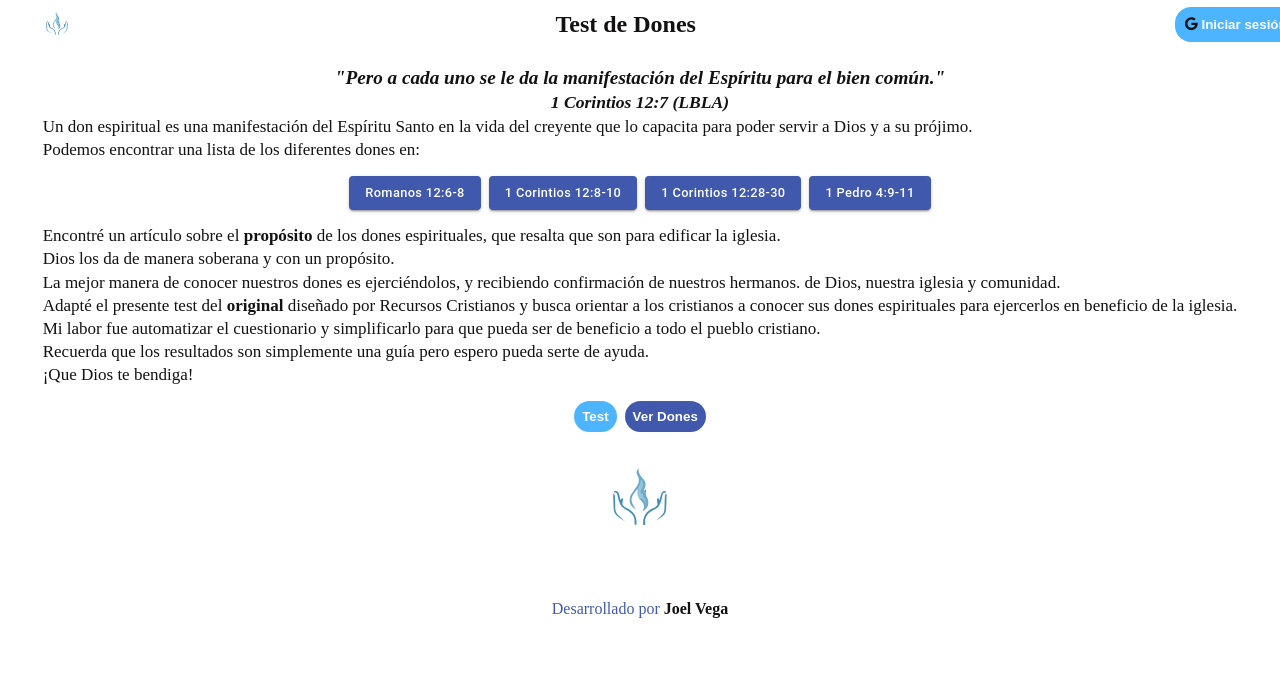
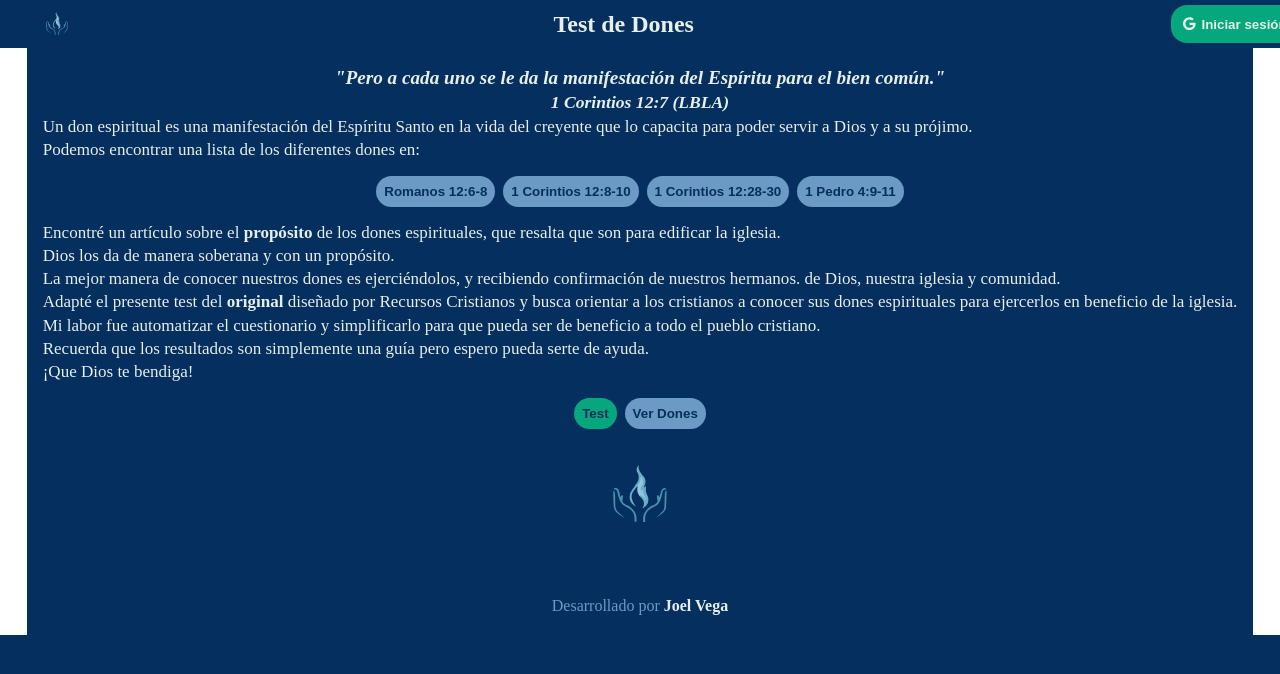
Before and after one commit to joel5vega/dones, a React (Create React App) app: page /dones/test in a window 1280 px wide. Shown: the top 674 px of the page. Built offline with nearby package versions, Linux system fonts and the light colour scheme.

Commit message:
change color

```diff
--- a/src/app.css
+++ b/src/app.css
@@ -7,13 +7,21 @@
   list-style: none;
   text-decoration: none;
   color: var(--primario);
+  background-color: var(--fondo);
 }
 :root {
+  --primario: #e6efe9;
+  --fondo: #052f5f;
+  --activo: #06a77d;
+  --informacion: #6b9ac4;
+  --resaltar:#FBAF00;
+}
+/* :root {
   --primario: #131112;
   --fondo: white;
   --activo: #4db5ff;
   --informacion: #4059ad;
-}
+} */
 
 .body {
   background: var(--fondo);
@@ -37,6 +45,9 @@
   justify-content: center;
   padding: 1rem;
   flex-wrap: wrap;
+}
+.boton-info{
+  color:var(--primario);
 }
 .versiculo {
   font-size: 1.2rem;
@@ -119,6 +130,7 @@
   max-width: 100px;
 }
 .results {
+
   display: flex;
   flex-direction: column;
   align-items: center;
@@ -128,10 +140,19 @@
 }
 .result-graphic {
   max-height: fit-content;
-  /* border:#0a3f64 1px solid; */
+  background-color: transparent;
+
+}
+.spider{
+  max-width: 100%;
+  max-height: 100%;
+  background-color: transparent;
+  /* border:#6b9ac4 1px solid; */
+  z-index: 1;
 }
 .results .dones {
-  margin-top: -3rem;
+  margin-top: -1rem;
+  /* z-index: 10; */
 }
 .justify-right {
   text-align: right;
@@ -180,8 +201,8 @@
   width: 50px;
   height: 50px;
   padding: 5px;
-  /* border-radius: 50%; */
-  background-color: var(--fondo);
+  border-radius: 50%;
+  background-color: var(--resaltar);
 }
 
 .don .don-definition p {
@@ -216,7 +237,7 @@
 }
 .boton-parte {
   margin: 2px;
-  color:var(--fondo);
+  background-color: var(--activo);
 }
 .boton-parte:hover {
   color: var(--activo);
@@ -269,7 +290,7 @@
 
 .pagination button {
   background-color: white;
-  color: --var(primario);
+  color: var(--informacion);
   border: 2px solid var(--primario);
   border-radius: 50%;
   width: 30px;
@@ -279,7 +300,7 @@
 
 .pagination button.active {
   background-color: var(--activo);
-  color: white;
+  color: var(--primario);
 }
 
 .pagination span {
@@ -350,5 +371,10 @@
 .icon {
   width: 5rem;
   height: 5rem;
+  background-color: #FBAF00;
+  /* background-color: #131112; */
   /* margin-right: 0.5rem; */
 }
+.img icon{
+  background-color: #FBAF00;
+}
--- a/src/components/NavBar.jsx
+++ b/src/components/NavBar.jsx
@@ -27,12 +27,13 @@
           height: "3rem",
           width: "100%",
           maxWidth: "100%",
-          padding: "10px"
+          padding: "10px",
         }}
         direction="row"
         spacing={2}
       >
         <Avatar
+          className="icon"
           alt="dones"
           src={DonesEspirituales}
           onClick={() => props.onTabClick("home")}
@@ -40,7 +41,7 @@
         <h2>{props.title}</h2>
         {/* {props.user&&<button onClick={()=>props.onTabClick('test')}>Test</button>} */}
         {props.user ? (
-          <UserProfile user={props.user}  />
+          <UserProfile user={props.user} />
         ) : (
           <GoogleSignInButton onClick={onLogin} />
         )}
--- a/src/components/Popover.jsx
+++ b/src/components/Popover.jsx
@@ -1,7 +1,7 @@
-import * as React from 'react';
-import Popover from '@mui/material/Popover';
-import Typography from '@mui/material/Typography';
-import Button from '@mui/material/Button';
+import * as React from "react";
+import Popover from "@mui/material/Popover";
+import Typography from "@mui/material/Typography";
+import Button from "@mui/material/Button";
 export default function BasicPopover(props) {
   const [anchorEl, setAnchorEl] = React.useState(null);
   const handleClick = (event) => {
@@ -11,20 +11,20 @@
     setAnchorEl(null);
   };
   const open = Boolean(anchorEl);
-  const id = open ? 'simple-popover' : undefined;
+  const id = open ? "simple-popover" : undefined;
   return (
     <div>
-      <Button aria-describedby={id} variant="contained" onClick={handleClick} sx={{"color":"var(--fondo)","background":"var(--informacion)","textTransform":"capitalize","fontSize":"0.8rem"}}>
+      <button onClick={handleClick} className="boton-info">
         {props.title}
-      </Button>
+      </button>
       <Popover
         id={id}
         open={open}
         anchorEl={anchorEl}
         onClose={handleClose}
         anchorOrigin={{
-          vertical: 'bottom',
-          horizontal: 'left',
+          vertical: "bottom",
+          horizontal: "left",
         }}
       >
         <Typography sx={{ p: 1 }}>{props.content}</Typography>
--- a/src/components/auth/GoogleSignInButton.jsx
+++ b/src/components/auth/GoogleSignInButton.jsx
@@ -5,7 +5,7 @@
 const GoogleSignInButton = ({ onClick }) => {
   return (
     <button  variant="contained" onClick={onClick} className='boton'>
-        <div className='boton-parte'><FontAwesomeIcon icon={faGoogle} /></div> <div className='boton-parte'>Iniciar sesión  </div>
+        <div className='boton-parte'><FontAwesomeIcon  className='boton-parte' icon={faGoogle} /></div> <div className='boton-parte'>Iniciar sesión  </div>
     </button>
   );
 };
--- a/src/pages/Prueba/Preguntas.jsx
+++ b/src/pages/Prueba/Preguntas.jsx
@@ -88,7 +88,7 @@
               <>
                 <button onClick={props.buscarDon} className="boton">
                   <div className="boton-parte">
-                    <FontAwesomeIcon icon={faSearch} />
+                    <FontAwesomeIcon  className='boton-parte' icon={faSearch} />
                   </div>
                   <div className="boton-parte">Buscar mi don</div>
                 </button>
--- a/src/pages/Prueba/Results.jsx
+++ b/src/pages/Prueba/Results.jsx
@@ -53,7 +53,7 @@
   <div ref={ref} className="results">
     <div className="result-graphic">
       {props.resultado && (
-        <SpiderChart
+        <SpiderChart className="spider"
           title={"Mis dones: " + props.user}
           data={props.resultado}
           subgroups={props.subgroups}
--- a/src/pages/Prueba/SpiderChart.jsx
+++ b/src/pages/Prueba/SpiderChart.jsx
@@ -1,42 +1,49 @@
-import React from 'react';
-import Chart from 'react-apexcharts';
+import React from "react";
+import Chart from "react-apexcharts";
 
-const SpiderChart = ({ data, subgroups ,title}) => {
-  const categories = Object.keys(data).filter(key => key !== 'id');
-  const values = categories.map(category => data[category]);
+const SpiderChart = ({ data, subgroups, title }) => {
+  const categories = Object.keys(data).filter((key) => key !== "id");
+  const values = categories.map((category) => data[category]);
 
   const series = [
     {
-      name: 'Dones',
+      name: "Dones",
       data: values,
     },
   ];
 
-  const subgroupLabels = Object.values(subgroups).reduce((acc, subgroup, index) => {
-    if (!acc[subgroup]) {
-      acc[subgroup] = { text: subgroup, x: index };
-    }
-    return acc;
-  }, {});
+  const subgroupLabels = Object.values(subgroups).reduce(
+    (acc, subgroup, index) => {
+      if (!acc[subgroup]) {
+        acc[subgroup] = { text: subgroup, x: index };
+      }
+      return acc;
+    },
+    {}
+  );
 
   const options = {
     chart: {
       height: 200,
-      type: 'radar',
+      type: "radar",
     },
     title: {
       text: title,
+      align: "center",
+      style: {
+        color: "#ffffff",
+      },
     },
     xaxis: {
       categories: categories,
     },
     annotations: {
-      position: 'front',
+      position: "front",
       labels: Object.values(subgroupLabels),
     },
   };
 
-  return <Chart options={options} series={series} type="radar" height={300} />;
+  return <Chart className="spider" options={options} series={series} type="radar" height={300} />;
 };
 
 export default SpiderChart;
```
